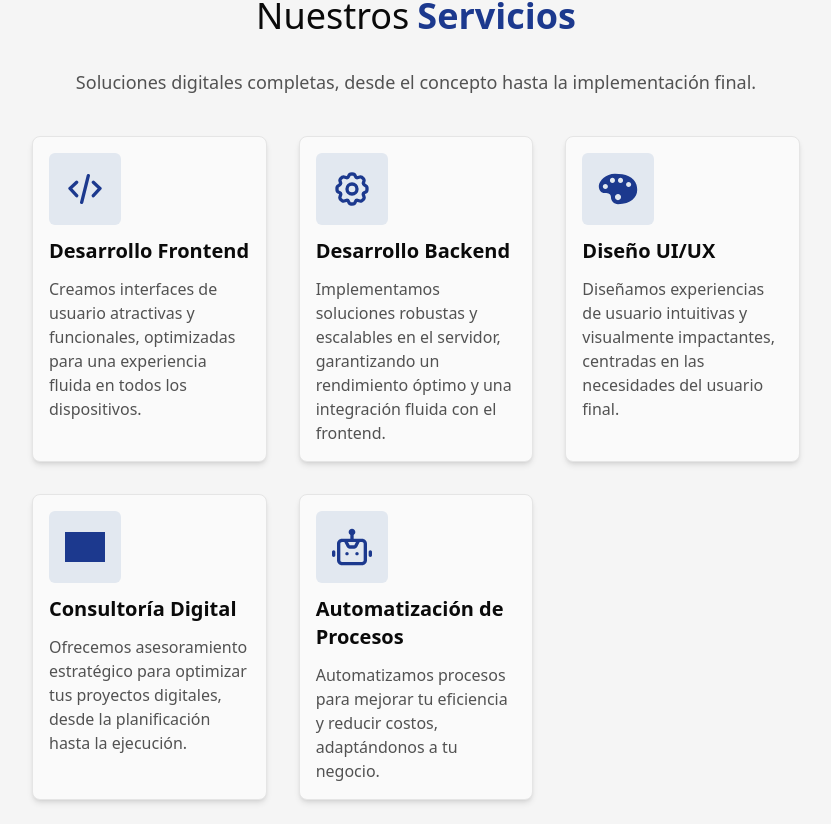
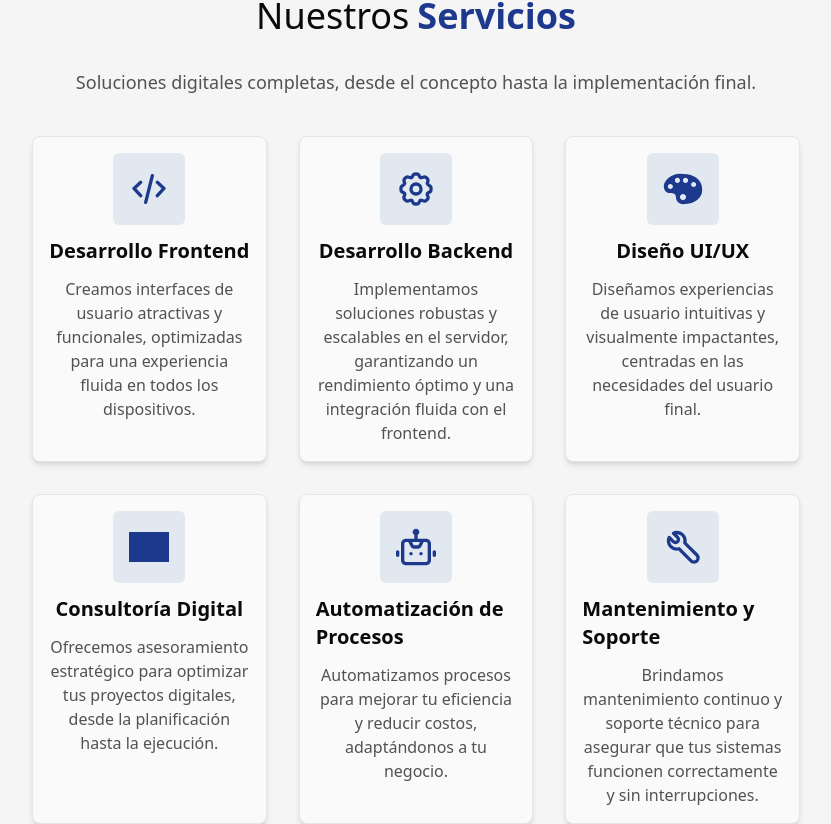
Before and after one commit to NicolasArrastia/BlutekLanding, a React (Vite) app: page / in a window 1280 px wide. Shown: the part 1595-2419 px from the top of the page, without its empty margins (224-1055 px from the left). Built offline with nearby package versions, Linux system fonts and the light colour scheme; grey boxes are pictures that could not be loaded.

Commit message:
center texts

```diff
--- a/src/sections/ServicesSection.tsx
+++ b/src/sections/ServicesSection.tsx
@@ -4,6 +4,7 @@ import {
   GearIcon,
   LightBulbIcon,
   RobotIcon,
+  WrenchIcon,
 } from "../assets/svg";
 import { Section } from "../components/Section";
 import { SVGIcon } from "../components/SVGIcon";
@@ -40,6 +41,12 @@ const SERVICES: { title: string; icon: string; description: string }[] = [
     description:
       "Automatizamos procesos para mejorar tu eficiencia y reducir costos, adaptándonos a tu negocio.",
   },
+  {
+    title: "Mantenimiento y Soporte",
+    icon: WrenchIcon,
+    description:
+      "Brindamos mantenimiento continuo y soporte técnico para asegurar que tus sistemas funcionen correctamente y sin interrupciones.",
+  },
 ];
 
 const ServicesSection = () => {
@@ -53,7 +60,7 @@ const ServicesSection = () => {
         {SERVICES.map((service) => (
           <div
             key={service.title}
-            className="group flex flex-col gap-1 border border-neutral-200 bg-neutral-50 p-4 rounded-lg shadow-md hover:shadow-lg transition-transform transform hover:scale-105"
+            className="group flex flex-col items-center gap-1 border border-neutral-200 bg-neutral-50 p-4 rounded-lg shadow-md hover:shadow-lg transition-transform transform hover:scale-105"
           >
             <div className="bg-slate-200 p-4 rounded-md w-fit group-hover:bg-blue-900 transition">
               <SVGIcon
@@ -65,7 +72,9 @@ const ServicesSection = () => {
             <h3 className="text-xl font-bold text-neutral-950 my-2 group-hover:text-blue-900">
               {service.title}
             </h3>
-            <p className="text-neutral-600">{service.description}</p>
+            <p className="text-neutral-600 text-center">
+              {service.description}
+            </p>
           </div>
         ))}
       </div>
```
